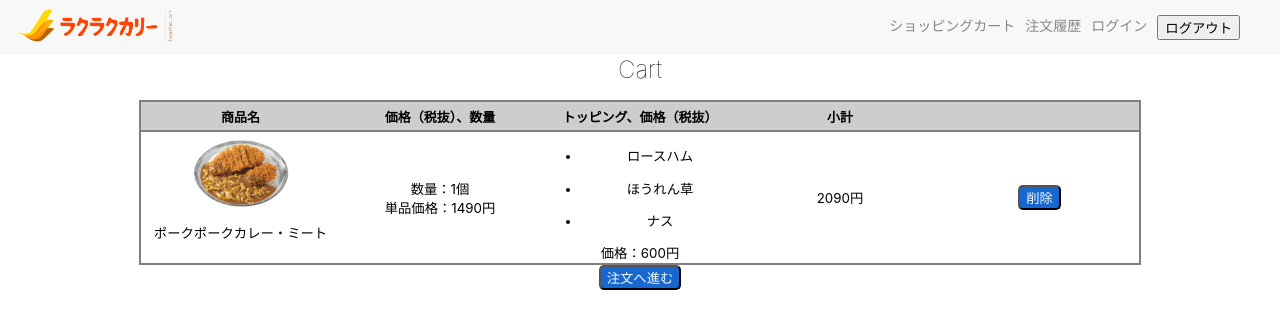
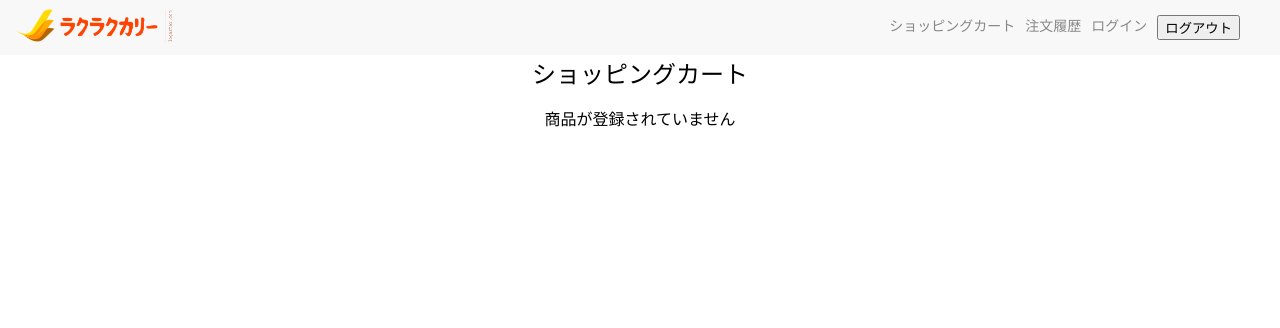
Before and after one commit to yukanaito65/carry-ec-site, a Next.js app: page /order in a window 1280 px wide. Shown: the top 328 px of the page. Built offline with nearby package versions, Linux system fonts and the light colour scheme; data requests are answered from the project's data file.

Commit message:
CSSや詳細画面の修正をしました

```diff
--- a/data/db.json
+++ b/data/db.json
@@ -118,33 +118,7 @@
       "deleted": false
     }
   ],
-  "orderItems": [
-    {
-      "name": "ポークポークカレー・ミート",
-      "price": 1490,
-      "imagePath": "/img_curry/2.jpg",
-      "toppingList": [
-        {
-          "name": "ロースハム",
-          "id": 4,
-          "checked": true
-        },
-        {
-          "name": "ほうれん草",
-          "id": 5,
-          "checked": true
-        },
-        {
-          "name": "ナス",
-          "id": 6,
-          "checked": true
-        }
-      ],
-      "count": 1,
-      "TotalPrice": 2090,
-      "id": 1
-    }
-  ],
+  "orderItems": [],
   "users": [
     {
       "id": 2,
--- a/pages/order.tsx
+++ b/pages/order.tsx
@@ -17,7 +17,7 @@ export default function Order() {
 
   //削除ボタンの機能
   const onClickDelete = (id: number) => {
-    fetch(`http://localhost:8000/orderItems/${id}`, { method: "delete" });
+    fetch(`http://localhost:8000/orderItems/${id}`, { method: "DELETE" });
     mutate("http://localhost:8000/orderItems");
   }
 
@@ -25,9 +25,10 @@ export default function Order() {
     <>
       <Layout show={true}>
         <div>
-          <h1 className={styles.h1_style}>Cart</h1>
+          <h1 className={styles.h1_style}>ショッピングカート</h1>
           {data.length === 0 ?
             <p className={styles.msg} >商品が登録されていません</p> :
+            <>
               <table className={styles.table_style}>
                 <thead className={styles.thead}>
                   <tr>
@@ -65,17 +66,21 @@ export default function Order() {
                   ))}
                 </tbody>
               </table>
-          }
-        </div>
+              <div>
                 {
                   document.cookie ?
                   <Link href="/ordercheck">
                     <button className={`${styles.btn} ${utilStyles.mt} ${utilStyles.m0auto}`} >注文へ進む</button>
                   </Link> :
-        <Link href={{pathname: "/posts/login", query: {currentUrl: true}}}>
+                <Link href={{ pathname: "/posts/login", query: { currentUrl: true } }}>
                   <button className={`${styles.btn} ${utilStyles.mt} ${utilStyles.m0auto}`} >注文へ進む</button>
                 </Link>
                 }
+
+              </div>
+            </>
+          }
+        </div>
       </Layout>
     </>
   )
--- a/pages/ordercheck.tsx
+++ b/pages/ordercheck.tsx
@@ -22,6 +22,7 @@ export default function OrderCheck() {
 
 
   const onClickCheck = () => {
+    //@ts-ignore
     const cookieId = document.cookie
     .split('; ')
     .find((row) => row.startsWith('id'))
--- a/pages/posts/[id].tsx
+++ b/pages/posts/[id].tsx
@@ -144,7 +144,7 @@ export default function Details({ jsonData }: { jsonData: Item }) {
       </select>
       <p className={detailStyle.total}>この商品金額: {(price + 200 * checked.filter((el: any) => el === true).length) * count}円（税抜）</p>
       {show === true ?
-      <button className={detailStyle.Btn} onClick={() => onClickDec()}>確定</button> :
+      <button className={detailStyle.confirmBtn} onClick={() => onClickDec()}>確定</button> :
       <Link href="/">
         <button className={detailStyle.Btn} onClick={() => onClickCart()}>カートに追加</button>
       </Link>}
--- a/styles/order.module.css
+++ b/styles/order.module.css
@@ -40,7 +40,10 @@
     background-color: rgb(24, 103, 208);
     color: aliceblue;
     border-radius:5px 5px 5px 5px;
+}
 
+.btn:hover {
+    cursor: pointer;
 }
 
 
```
Also changed, not shown: component/details.module.css (+23 -4 lines), 1 other file (tests, documents, lock files or other folders). Lines whose indentation alone changed are shown as unchanged.
